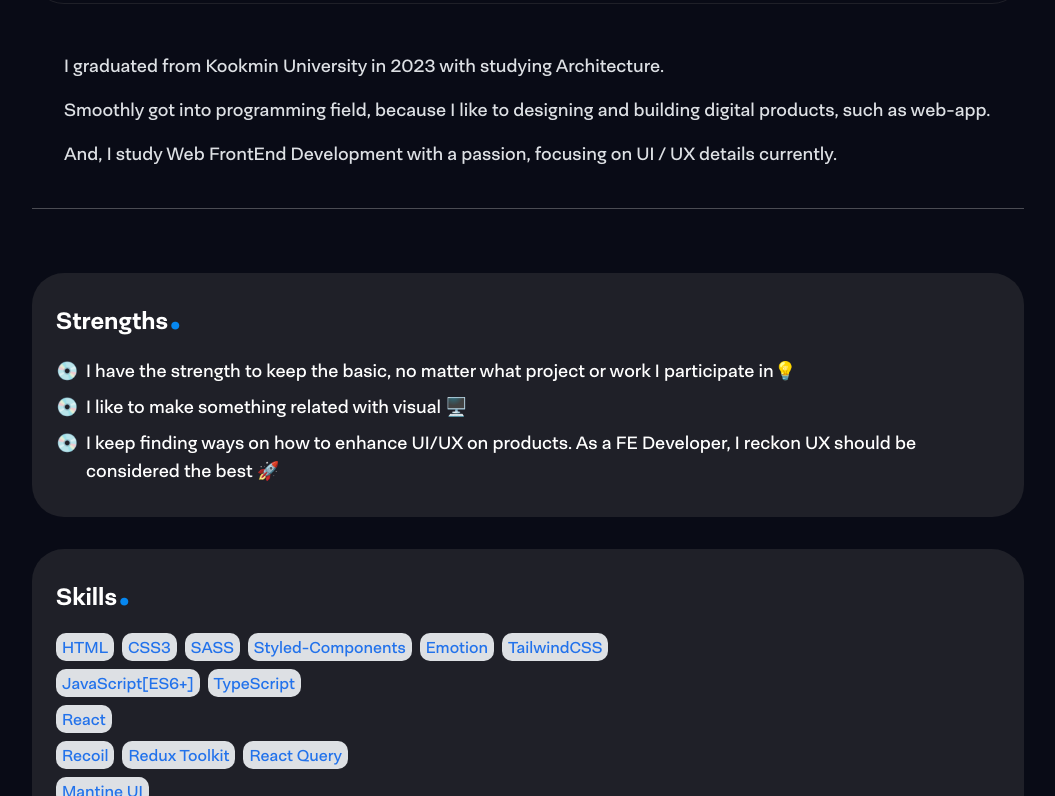
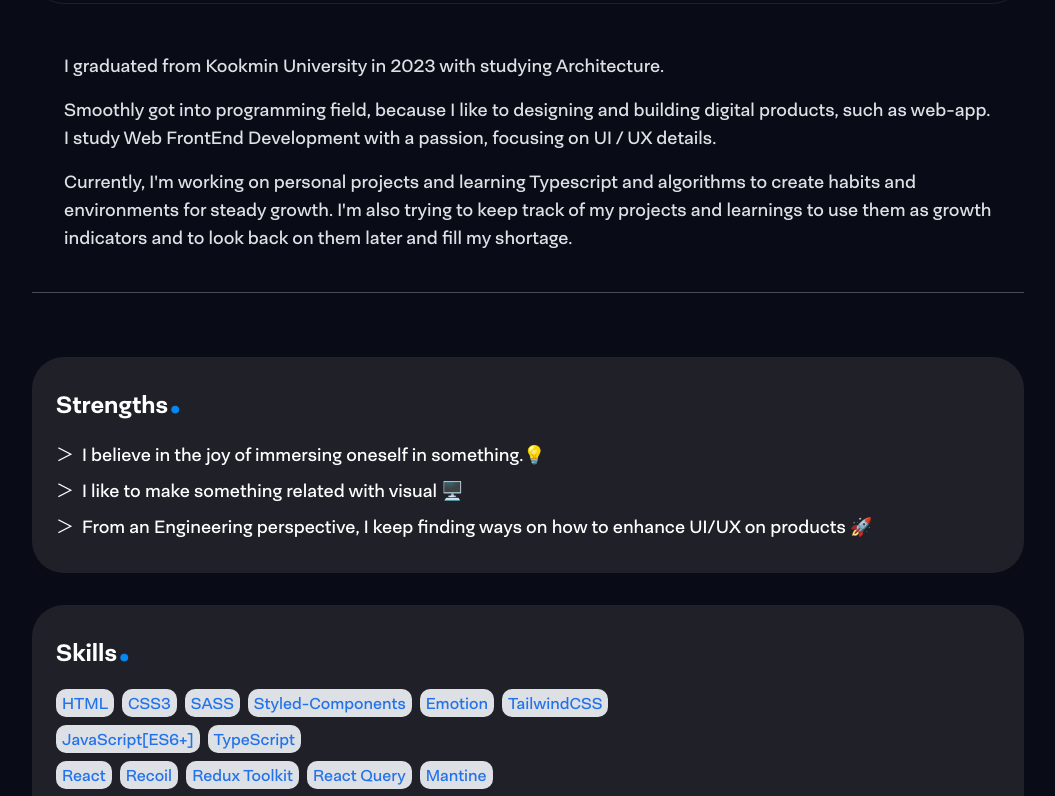
Before and after one commit to olhkyle/olhkyle.me, a React (Vite) app: page /about in a window 1280 px wide. Shown: the part 584-1380 px from the top of the page, without its empty margins (112-1167 px from the left). Built offline with nearby package versions, Linux system fonts and the light colour scheme; a small style sheet from the web is missing.

Commit message:
[-] change contents

```diff
--- a/src/components/AboutMe/Cover.tsx
+++ b/src/components/AboutMe/Cover.tsx
@@ -24,17 +24,19 @@ const Cover = ({ currentLang }: CoverProps) => {
 					</p>
 				)}
 			</div>
-			<div className="break-keep text-lg leading-7 responsive-text-gray">
+			<div className="break-keep text-base leading-7 responsive-text-gray sm:text-lg">
 				{currentLang === 'ENG' ? (
 					<>
 						<p className="py-2 px-8">I graduated from Kookmin University in 2023 with studying Architecture. </p>
 						<p className="py-2 px-8">
 							Smoothly got into programming field, because I like to designing and building digital products, such as
-							web-app.
+							web-app. I study Web FrontEnd Development with a passion, focusing on UI / UX details.
 						</p>
 
 						<p className="py-2 px-8">
-							And, I study Web FrontEnd Development with a passion, focusing on UI / UX details currently.
+							Currently, I'm working on personal projects and learning Typescript and algorithms to create habits and
+							environments for steady growth. I'm also trying to keep track of my projects and learnings to use them as
+							growth indicators and to look back on them later and fill my shortage.
 						</p>
 					</>
 				) : (
@@ -42,10 +44,12 @@ const Cover = ({ currentLang }: CoverProps) => {
 						<p className="py-2 px-8">저는 건축을 공부하였고, 2023년에 대학교를 졸업하였습니다. </p>
 						<p className="py-2 px-8">
 							웹 어플리케이션과 같은 디지털 제품들을 디자인하고 만들고 싶어, 프로그래밍 필드에 자연스럽게 들어오게
-							되었습니다.
+							되었으며, 현재는 UI/UX의 디테일에 집중하면서 열정을 갖고 웹 프론트엔드를 공부하고 있습니다.
 						</p>
 						<p className="py-2 px-8">
-							현재는 UI/UX의 디테일에 집중하면서 열정을 갖고 웹 프론트엔드를 공부하고 있습니다.
+							현재는 꾸준한 성장을 위한 습관과 환경을 만들기 위해 개인 프로젝트를 진행하고, 타입스크립트와 알고리즘
+							학습을 하고 있습니다. 또한, 진행한 프로젝트와 공부한 내용을 기록하여 성장 지표로 삼고, 이후에 스스로를
+							돌아보며 부족한 부분을 채워 나가려고 노력하고 있습니다.
 						</p>
 					</>
 				)}
--- a/src/components/AboutMe/SkillCard.tsx
+++ b/src/components/AboutMe/SkillCard.tsx
@@ -11,9 +11,7 @@ interface Skill {
 const skills: Skill[] = [
 	{ category: 'html/css', techStacks: ['HTML', 'CSS3', 'SASS', 'Styled-Components', 'Emotion', 'TailwindCSS'] },
 	{ category: 'js/ts', techStacks: ['JavaScript[ES6+]', 'TypeScript'] },
-	{ category: 'ui library', techStacks: ['React'] },
-	{ category: 'global/server state library', techStacks: ['Recoil', 'Redux Toolkit', 'React Query'] },
-	{ category: 'react component library', techStacks: ['Mantine UI'] },
+	{ category: 'library', techStacks: ['React', 'Recoil', 'Redux Toolkit', 'React Query', 'Mantine'] },
 	{ category: 'server side', techStacks: ['Node.js', 'Express.js'] },
 	{ category: 'collaboration tools', techStacks: ['Git', 'Github'] },
 	{ category: 'design tools', techStacks: ['Figma', 'Photoshop', 'Illustrator', 'Premiere Pro'] },
--- a/src/components/AboutMe/StrengthsCard.tsx
+++ b/src/components/AboutMe/StrengthsCard.tsx
@@ -7,15 +7,14 @@ interface StrengthsCardProps {
 
 const strengths: Record<Lang, string[]> = {
 	KOR: [
-		'어떤 프로젝트 및 작업에 참여하더라도, 기본기를 지키는 강점이 있습니다💡',
+		'무언가에 몰입하는 즐거움을 믿습니다 💡',
 		'시각적인 것과 관련된 무언가를 만드는 것을 정말 좋아합니다 🖥️',
-		'프로덕트에 UI/UX를 향상시킬 수 있는 방법을 끊임없이 찾습니다. 웹 프론트엔드 개발자로서, UX는 일순위로 고려되어야 한다고 단언합니다 🚀',
+		'엔지니어링 관점에서 프로덕트에 UI/UX를 향상시킬 수 있는 방법을 끊임없이 찾습니다 🚀',
 	],
 	ENG: [
-		'I have the strength to keep the basic, no matter what project or work I participate in💡',
+		'I believe in the joy of immersing oneself in something.💡',
 		'I like to make something related with visual 🖥️',
-		` I keep finding ways on how to enhance UI/UX on products. As a FE Developer, I reckon UX should be considered
-     the best 🚀`,
+		`From an Engineering perspective, I keep finding ways on how to enhance UI/UX on products 🚀`,
 	],
 };
 
@@ -23,10 +22,10 @@ const StrengthsCard = ({ currentLang }: StrengthsCardProps) => {
 	return (
 		<div className="mt-16 p-4 px-6 pb-8 rounded-[2rem] bg-gray-50 dark:bg-gray-900 sm:bg-none">
 			<CardTitle>Strengths</CardTitle>
-			<ul className="flex flex-col gap-2 mt-5 break-keep text-lg">
-				{strengths[currentLang as Lang].map(content => (
+			<ul className="flex flex-col gap-2 mt-5 text-base sm:text-lg font-medium break-keep">
+				{strengths[currentLang].map(content => (
 					<li key={content} className="flex gap-2">
-						<span>💿</span>
+						<span>＞</span>
 						<p>{content}</p>
 					</li>
 				))}
```
